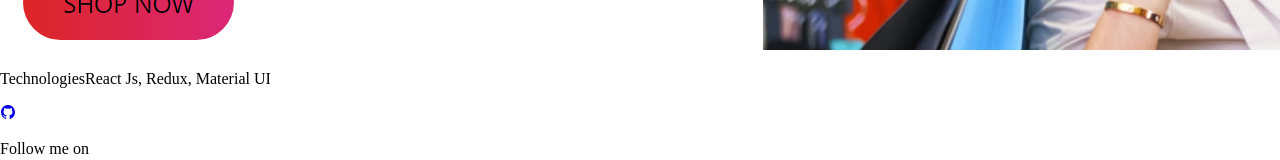
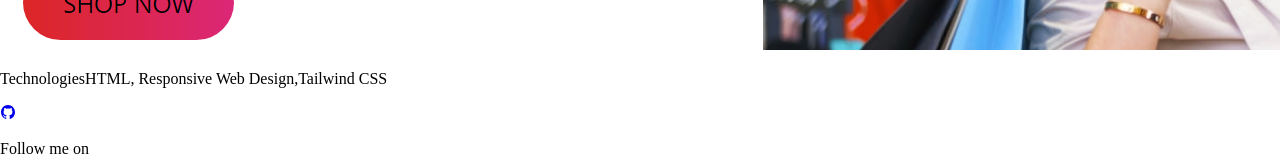
Before and after one commit to Charliehexx/hexxportfolio, a React (Create React App) app: page / in a window 1280 px wide. Shown: the part 2728-2888 px from the top of the page. Built offline with nearby package versions, Linux system fonts and the light colour scheme.

Commit message:
Update data.js

```diff
--- a/src/data.js
+++ b/src/data.js
@@ -66,8 +66,8 @@ export const Projects = [
     id: 1,
     name: "Food Delivery UI Mockup",
     imageSrc: img1,
-    techs: "React Js, Redux, Material UI",
-    github: "#",
+    techs: "HTML, Responsive Web Design,Tailwind CSS",
+    github: "https://github.com/Charliehexx/peace-ecom",
   },
 //   {
 //     id: 2,
```
